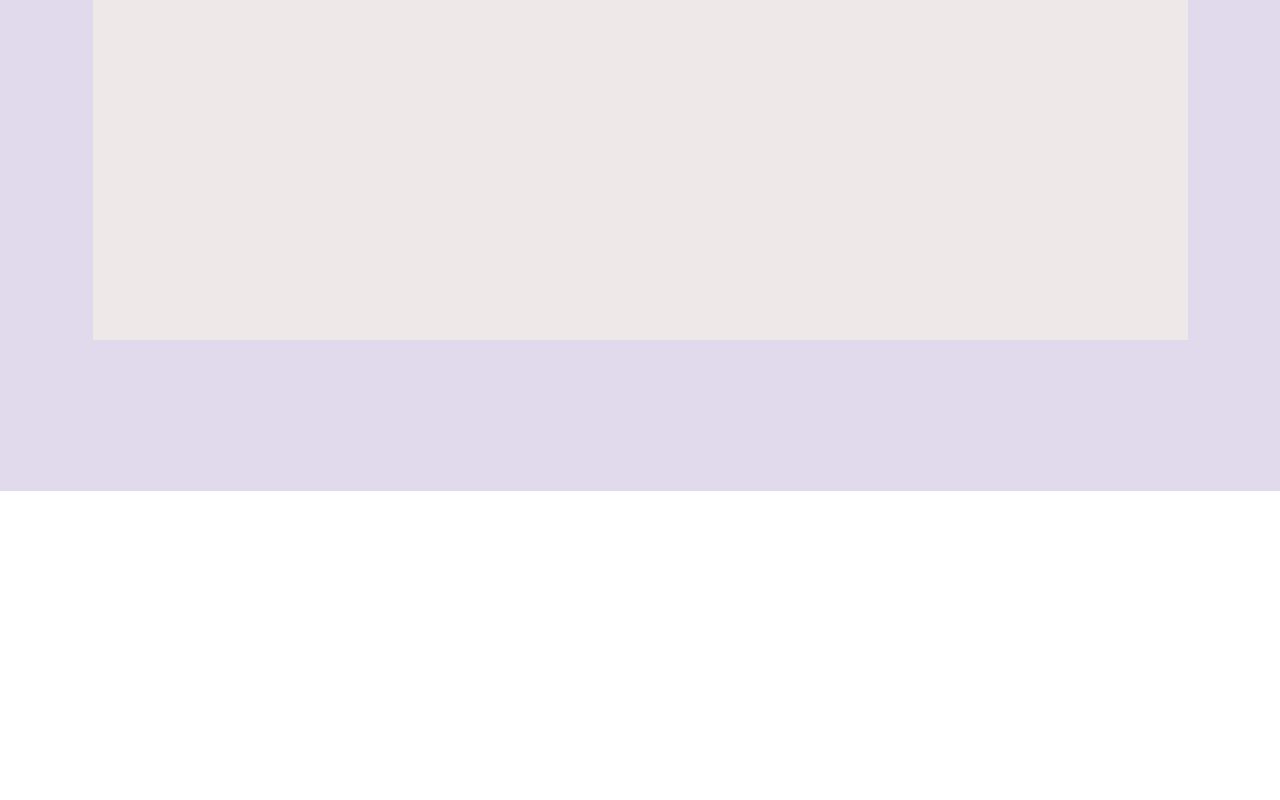
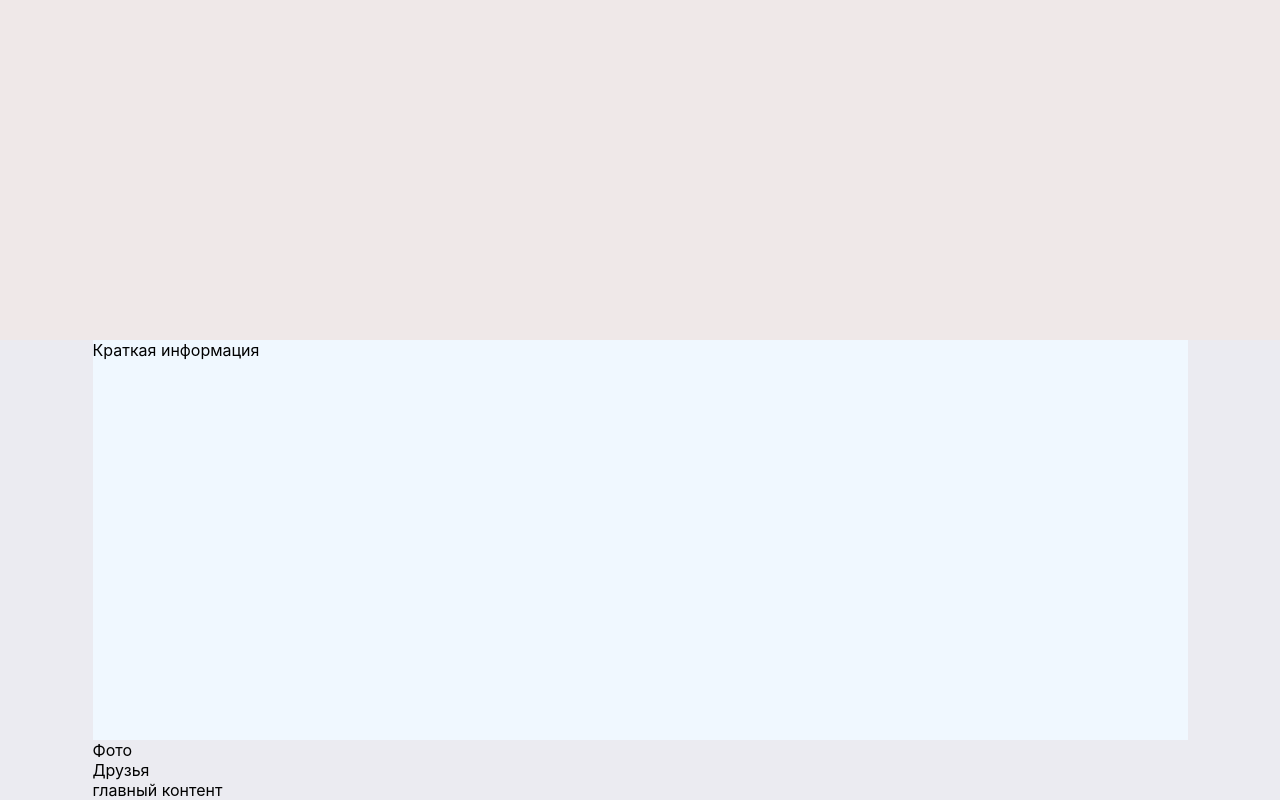
Before and after one commit to Stanislav-Vasilevich/social, a React (Create React App) app: page / in a window 1280 px wide. Shown: the part 309-1109 px from the top of the page. Before the commit the page ends 800 px from the top, so only its background shows below. Built offline with nearby package versions, Linux system fonts and the light colour scheme.

Commit message:
feat: сделать общую разметку страницы

```diff
--- a/src/App.css
+++ b/src/App.css
@@ -6,8 +6,23 @@
   background-color: #e1daec;
 }
 
+.body {
+  width: 100%;
+  background-color: #ebebf1;
+}
+
 .page {
   width: 1095px;
   padding: 0;
   margin: 0 auto;
 }
+
+.main {
+
+}
+
+.side-bar__brief-information {
+  min-width: 360px;
+  min-height: 400px;
+  background-color: aliceblue;
+}
--- a/src/App.tsx
+++ b/src/App.tsx
@@ -6,9 +6,19 @@ import FaceSection from "./FaceSection";
 const App = () => {
   return (
     <div className="app">
-      <div className="page">
-        <Header/>
-        <FaceSection/>
+      <Header/>
+      <div className="body">
+        <FaceSection />
+        <div className="page">
+          <aside className="side-bar">
+            <div className="side-bar__brief-information">Краткая информация</div>
+            <div className="side-bar__photo">Фото</div>
+            <div className="side-bar__friends">Друзья</div>
+          </aside>
+          <main className="main">
+            главный контент
+          </main>
+        </div>
       </div>
     </div>
   );
```
